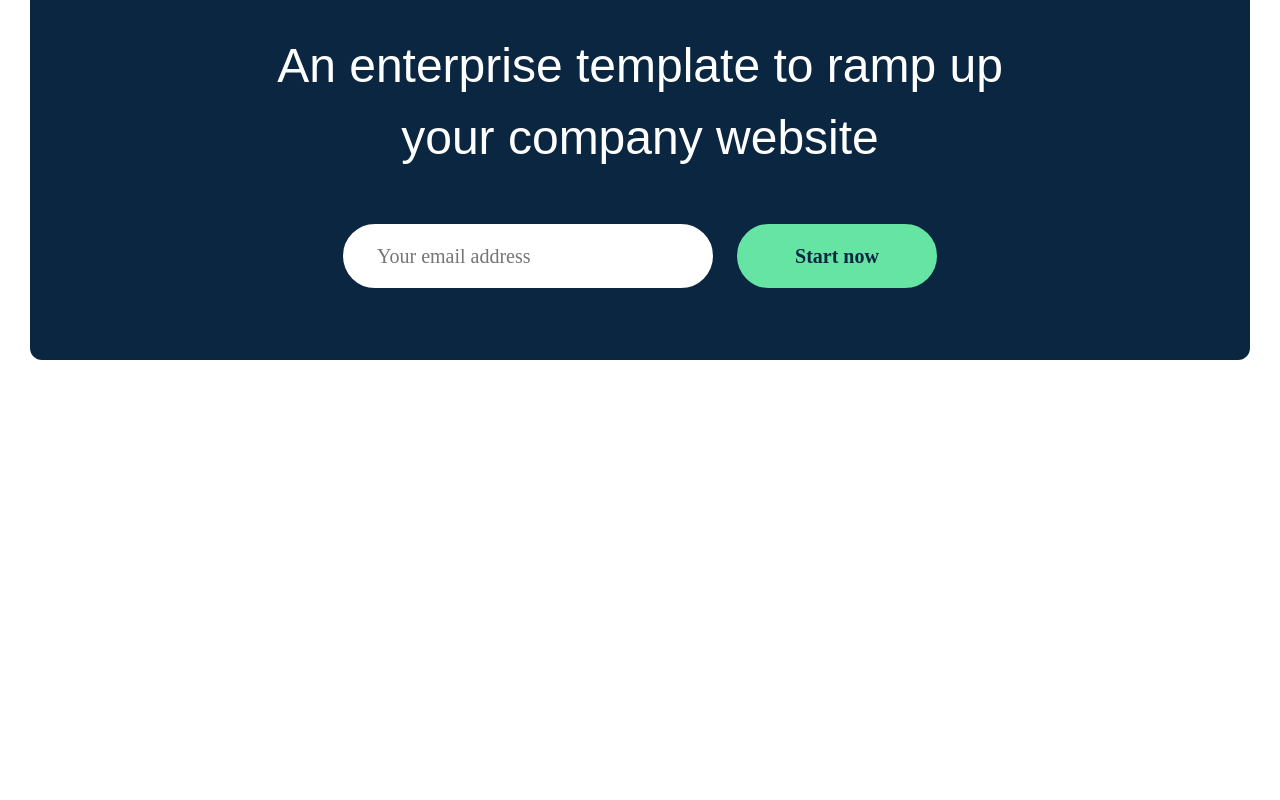
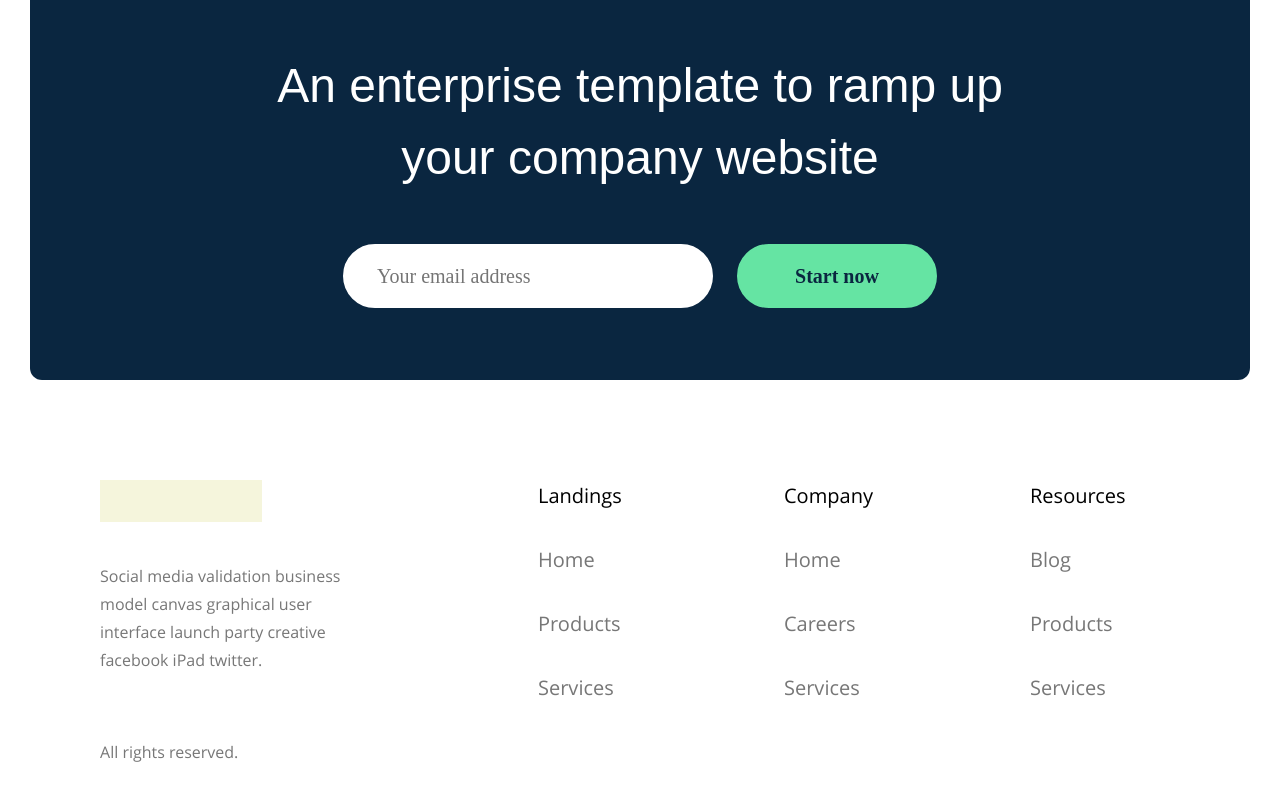
Before and after one commit to Aliaksandra-Leanovich/landing-react, a React (Create React App) app: page / in a window 1280 px wide. Shown: the part 4101-4901 px from the top of the page. Before the commit the page ends 4461 px from the top, so only its background shows below. Built offline with nearby package versions, Linux system fonts and the light colour scheme.

Commit message:
feat(app):add footer

```diff
--- a/src/App.tsx
+++ b/src/App.tsx
@@ -2,6 +2,7 @@ import styled from "@emotion/styled";
 import "./App.css";
 import { BlogSection } from "./components/BlogSection/BlogSection";
 import { ConnectSection } from "./components/ConnectSection/ConnectSection";
+import { Footer } from "./components/Footer/Footer";
 import { FormSection } from "./components/FormSection/FormSection";
 import { Header } from "./components/Header/Header";
 import { MainSection } from "./components/MainSection/MainSection";
@@ -17,6 +18,7 @@ function App() {
         <ConnectSection />
         <BlogSection />
         <FormSection />
+        <Footer />
       </ContainerSC>
     </WrapperSC>
   );
--- a/src/components/BlogSection/BlogSection.tsx
+++ b/src/components/BlogSection/BlogSection.tsx
@@ -149,6 +149,7 @@ export const AuthorInformation = styled.div`
   display: flex;
   column-gap: 12px;
   align-items: center;
+  margin-top: 20px;
 `;
 export const Name = styled.p`
   font-weight: 400;
--- /dev/null
+++ b/src/components/Footer/Footer.tsx
@@ -0,0 +1,139 @@
+import styled from "@emotion/styled";
+import React from "react";
+import { isTypeAliasDeclaration } from "typescript";
+
+const config = [
+  {
+    category: "Landings",
+    link: "#",
+    subcategories: [
+      { name: "Home", link: "#" },
+      { name: "Products", link: "#" },
+      { name: " Services", link: "#" },
+    ],
+  },
+  {
+    category: "Company",
+    link: "#",
+    subcategories: [
+      { name: "Home", link: "#" },
+      { name: "Careers", link: "#" },
+      { name: "Services", link: "#" },
+    ],
+  },
+  {
+    category: "Resources",
+    link: "#",
+    subcategories: [
+      { name: "Blog", link: "#" },
+      { name: "Products", link: "#" },
+      { name: "Services", link: "#" },
+    ],
+  },
+];
+
+export const Footer = () => {
+  return (
+    <StyledFooterSC>
+      <WrapperSC>
+        <ContainerSC>
+          <BlockWithLogoSC>
+            <Logo />
+            <Description>
+              Social media validation business model canvas graphical user
+              interface launch party creative facebook iPad twitter.
+            </Description>
+            <RightsSC>All rights reserved.</RightsSC>
+          </BlockWithLogoSC>
+          <BlockWithLinksSC>
+            {config.map((category, index) => (
+              <LinksSC key={index}>
+                <a href={category.link} key={index}>
+                  <CategoryLinkSC>{category.category}</CategoryLinkSC>
+                </a>
+                {category.subcategories.map((subcategory, index) => (
+                  <a href={subcategory.link} key={index}>
+                    <SubcategorydLinkSC>{subcategory.name}</SubcategorydLinkSC>
+                  </a>
+                ))}
+              </LinksSC>
+            ))}
+          </BlockWithLinksSC>
+        </ContainerSC>
+      </WrapperSC>
+    </StyledFooterSC>
+  );
+};
+
+export const Logo = styled.div`
+  width: 162px;
+  height: 42px;
+  background-color: beige;
+`;
+
+export const StyledFooterSC = styled.footer`
+  width: 100%;
+`;
+
+export const WrapperSC = styled.div`
+  width: 100%;
+  max-width: 1920px;
+  margin: 0 auto;
+  padding: 100px;
+`;
+export const ContainerSC = styled.div`
+  display: flex;
+  column-gap: 180px;
+`;
+
+export const BlockWithLogoSC = styled.div`
+  display: flex;
+  flex-direction: column;
+  row-gap: 40px;
+
+  max-width: 300px;
+  width: 100%;
+`;
+export const BlockWithLinksSC = styled.div`
+  display: flex;
+  column-gap: 96px;
+`;
+
+export const SubcategorydLinkSC = styled.p`
+  font-weight: 400;
+  font-size: 20px;
+  line-height: 32px;
+
+  color: #777777;
+`;
+export const CategoryLinkSC = styled.p`
+  font-weight: 700;
+  font-size: 20px;
+  line-height: 32px;
+  cursor: pointer;
+`;
+export const LinksSC = styled.div`
+  display: flex;
+  width: 150px;
+  /* width: 100%; */
+  flex-direction: column;
+  row-gap: 32px;
+`;
+
+export const Description = styled.p`
+  font-weight: 400;
+  font-size: 16px;
+  line-height: 28px;
+
+  color: #777777;
+`;
+
+export const RightsSC = styled.p`
+  font-weight: 400;
+  font-size: 16px;
+  line-height: 28px;
+
+  color: #777777;
+
+  margin-top: 24px;
+`;
```
